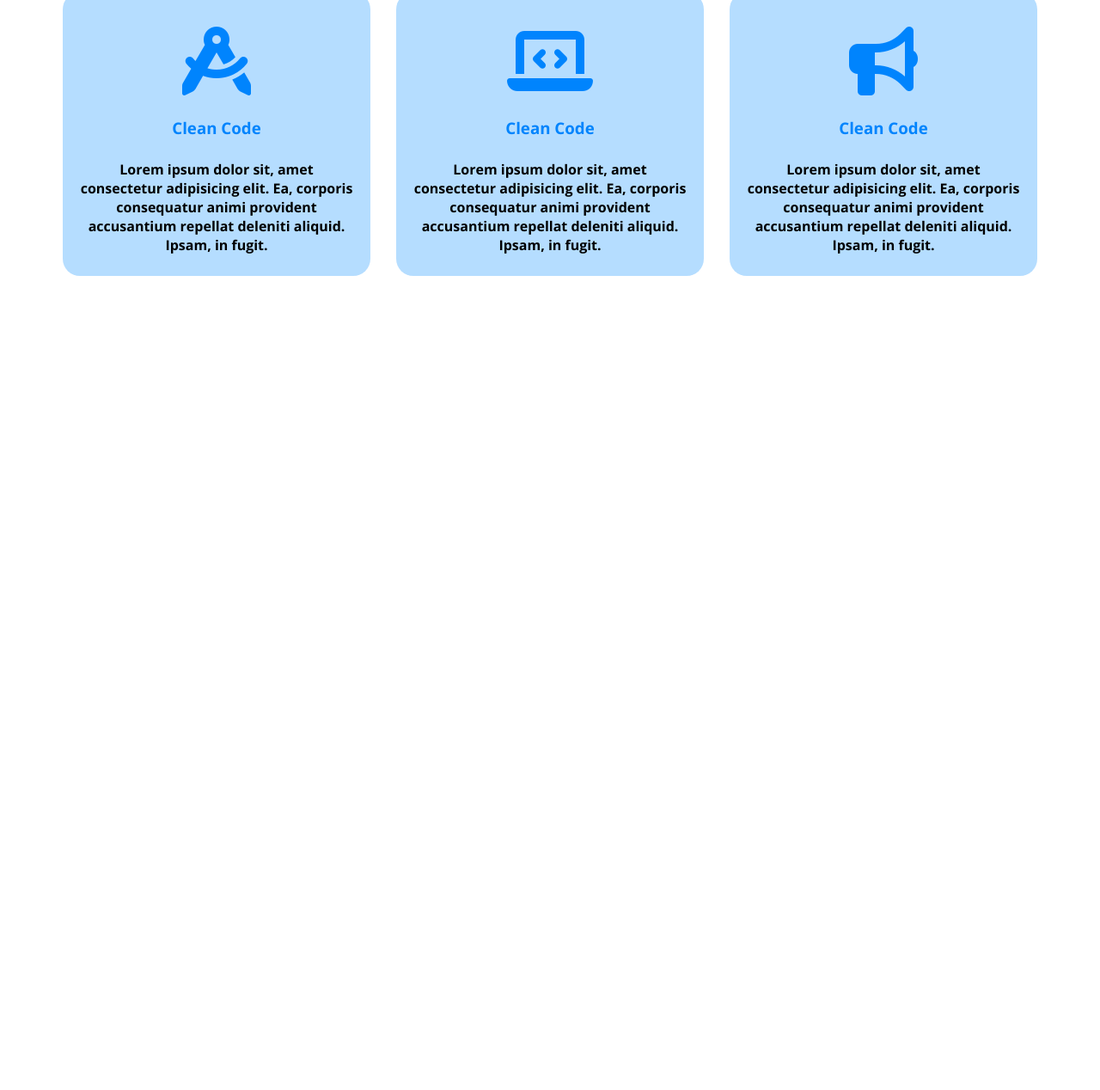
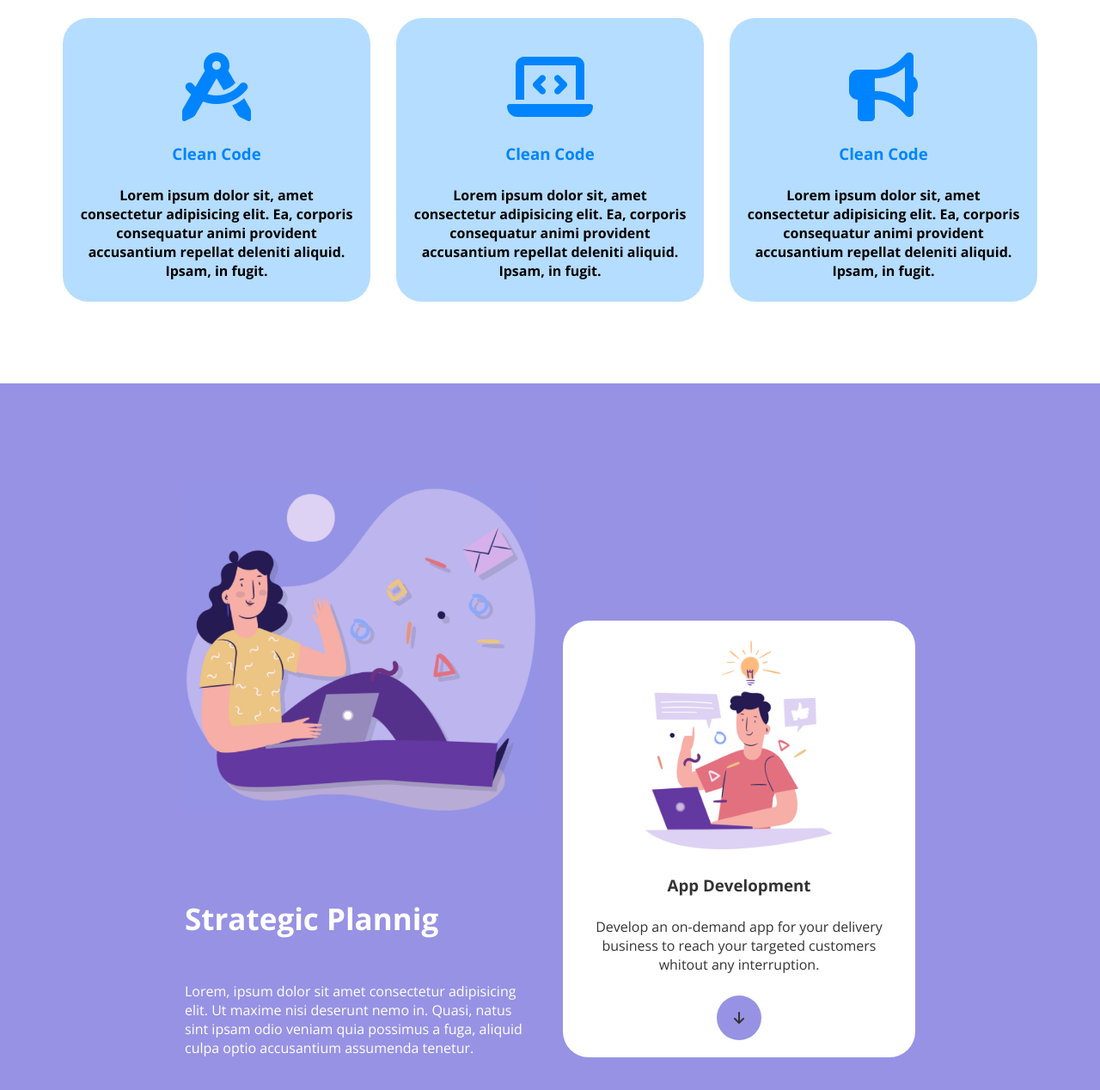
Before and after one commit to DavideCavallotto/htmlcss-responsive-layout, a plain HTML site: page index.html in a window 1280 px wide. Shown: the part 504-1772 px from the top of the page at 86% size. Before the commit the page ends 890 px from the top, so only its background shows below. Drawn offline with nearby package versions, Linux system fonts and the light colour scheme.

Commit message:
Add first section

```diff
--- a/css/style.css
+++ b/css/style.css
@@ -28,7 +28,7 @@ menu {
 }
 
 img {
-    width: 100%;
+    max-width: 100%;
     display: block;
 }
 
@@ -132,12 +132,13 @@ a {
 .hero {
     width: 100%;
     background-color: white;
-    padding: 50px 0;
+    padding-top: 50px;
+    padding-bottom: 80px;
 }
 
 .card {
     background-color: #B5DDFF;
-    border-radius: 20px;
+    border-radius: 30px;
 }
 
 .card-text {
@@ -200,7 +201,7 @@ a {
 
 }
 
-.hero [class ^="col"] {
+.row > [class ^="col"] {
     padding: 15px;
 }
 
@@ -215,14 +216,18 @@ a {
         width: 50%;
     }
 
+    .hero {
+        padding-bottom: 105px;
+    }
+
 }
 
 @media (max-width: 576px) {
     .col-8 {
-        flex-basis: content;
+        flex-basis: 100%;
     }
     .col-4 {
-        flex-basis: content;
+        flex-basis: 100%;
         aspect-ratio: 1;
     }
 
@@ -256,6 +261,104 @@ a {
     }
 }
 
+/* First Section */
+
+section.planning {
+    background-color: #9792E4;
+}
+
+.planning .card {
+    background-color: white;
+    color: #333333;
+}
+
+.planning .row {
+    flex-wrap: nowrap;
+    padding-top: 100px;
+    padding-bottom: 50px;
+}
+
+.planning .card {
+    padding: 20px;
+    text-align: center;
+}
+
+.planning .col-6:nth-child(2) {
+    align-self: flex-end;
+
+}
+
+.planning .col-6:nth-child(2) h3 {
+    margin: 25px 0;
+}
+
+.planning .col-6:nth-child(2) p {
+    margin-bottom: 25px;
+}
+
+/* .planning .col-6:nth-child(1) p {
+    line-height: 25px;
+} */
+
+.planning .col-6:nth-child(1) h2 {
+    margin-top: 100px;
+    margin-bottom: 50px;
+    font-size: 35px;
+}
+
+.planning .col-6:nth-child(2) i {
+    background-color: #9792E4;
+    border-radius: 50%;
+    padding: 18px 20px;
+}
+
+.planning .card h2 {
+    margin-top: 100px;
+    margin-bottom: 50px;
+    font-size: 35px;
+}
+
+.develop-img {
+    width: 250px;
+    margin: 0 auto;
+
+}
+
+.planning .col-6 {
+    color: white;
+}
+
+
+/* First Section Media Query */
+
+@media (max-width: 768px) {
+    .planning .row {
+        flex-direction: column;
+    }
+
+    .planning img {
+        width: 100%;
+    }
+}
+
+@media (max-width: 576px) {
+    .planning .col-6:nth-child(2) h3 {
+        font-size: 27px;
+    }
+
+    .planning p {
+        font-size: 22px;
+    }
+
+    .planning .container-small {
+        padding: 0 20px;
+    }
+}
+
+
+
+
+
 
 
 
--- a/index.html
+++ b/index.html
@@ -30,8 +30,7 @@
                                 <li class="items-text"><a href="#">About Us</a></li>
                                 <li class="items-text"><a class="button" href="#">Get Started</a></li>
                             </ul>
-                            <ul class="navbar-list
-                            ">
+                            <ul class="navbar-list">
                                 <li class="hambur"><i class="fa-solid fa-bars"></i></li>
                             </ul>
                         </div>
@@ -113,6 +112,34 @@
             </section>
             <!-- Hero -->
 
+            <!-- First Section -->
+
+            <section class="planning">
+                <div class="container-small">
+                    <div class="row">
+                        <div class="col-6">
+                            <figure>
+                                <img class="strategic-img" src="./img/planning1.png" alt="">
+                            </figure>
+                            <h2>Strategic Plannig</h2>
+                            <p>Lorem, ipsum dolor sit amet consectetur adipisicing elit. Ut maxime nisi deserunt nemo in. Quasi, natus sint ipsam odio veniam quia possimus a fuga, aliquid culpa optio accusantium assumenda tenetur.</p>
+                        </div>
+                        <div class="col-6">
+                            <div class="card">
+                                <figure>
+                                    <img class="develop-img" src="./img/planning2.png" alt="">
+                                </figure>
+                                <h3>App Development</h3>
+                                <p>Develop an on-demand app for your delivery business to reach your targeted customers whitout any interruption.</p>
+                                <i class="fa-solid fa-arrow-down"></i>
+                            </div>
+                        </div>
+                    </div>
+                </div>
+            </section>
+
+            <!-- First Section -->
+
         </main>
 
         <footer>
```
